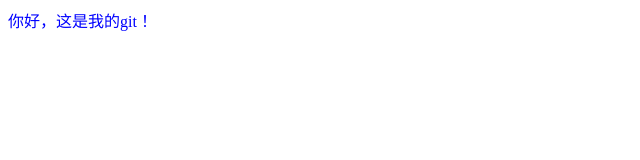
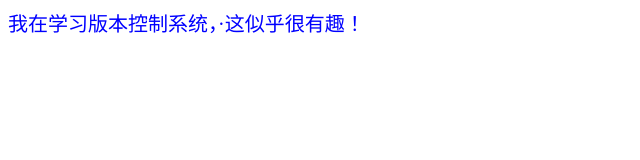
Before and after one commit to lipipi888/faker, a plain HTML site: page index.html in a window 1280 px wide. Shown: the whole page, without its empty margins (0-640 px from the left). Drawn offline with Linux system fonts and the light colour scheme.

Commit message:
version 2

```diff
--- a/css/index.css
+++ b/css/index.css
@@ -1,3 +1,4 @@
 .githaha{
     color: blue;
+    font-size: 20px;
 }
--- a/index.html
+++ b/index.html
@@ -4,6 +4,6 @@
         <link rel="stylesheet" href="css/index.css">
     </head>
     <body>
-        <p class="githaha">你好，这是我的git！</p>
+        <p class="githaha">我在学习版本控制系统，·这似乎很有趣！</p>
     </body>
 </html>
```
